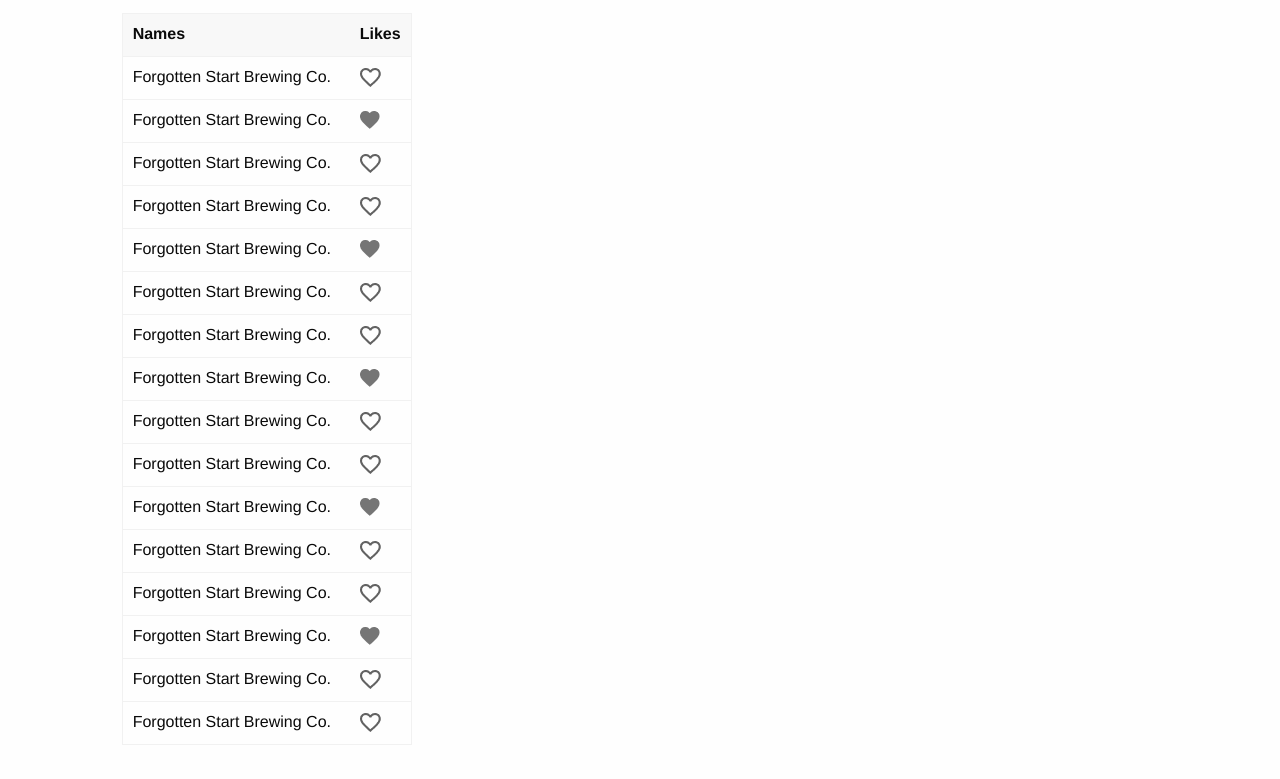
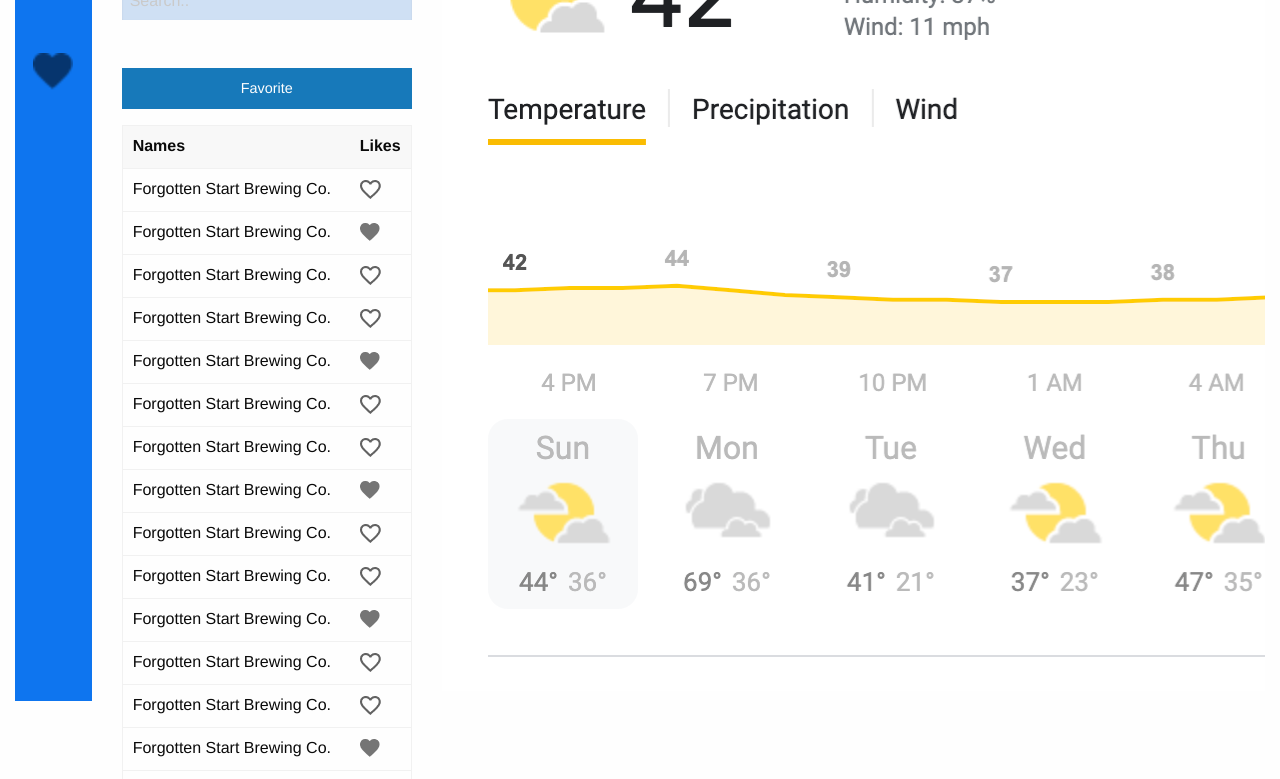
Before and after one commit to Antwon5996/Brew-and-Weather-Project, a plain HTML site: page searchResults.html in a window 1280 px wide. Shown: the part 99-878 px from the top of the page. Drawn offline with nearby package versions, Linux system fonts and the light colour scheme.

Commit message:
Fixed last two html errors.

```diff
--- a/searchResults.html
+++ b/searchResults.html
@@ -5,7 +5,7 @@
     <meta http-equiv="X-UA-Compatible" content="IE=edge">
     <meta name="viewport" content="width=device-width, initial-scale=1.0">
     <link rel="stylesheet" href="https://cdn.jsdelivr.net/npm/foundation-sites@6.6.3/dist/css/foundation-float.min.css">
-    <link rel="stylesheet" href="./assets/result_page.css">
+    <link rel="stylesheet" href="./assets/results_page.css">
     <title>Result Page</title>
 </head>
 <body>
@@ -13,7 +13,7 @@
         <div class=" small medium-12 large-1 columns">
             <div class="leftside text-center">
                 <img src="./assets/images/logo-icon.svg" alt="">
-                <a href="#"><img id="favorite" class="heart-icon" src="./assets/images/solid-heart.svg" alt=""></a>
+                <a href="#"><img id="favorite" class="heart-icon" src="./assets/images/solid-heart.png" alt=""></a>
             </div>
         </div>
         <div class="small medium-12 large-3 columns">
```
